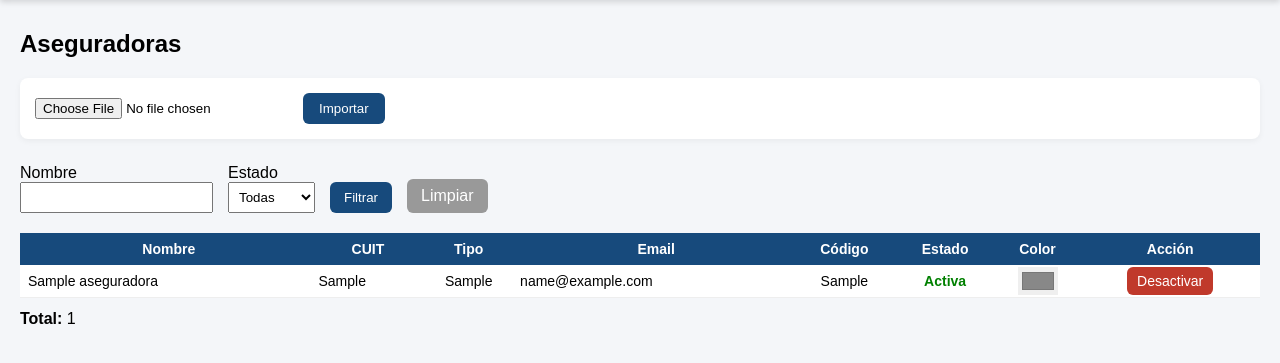
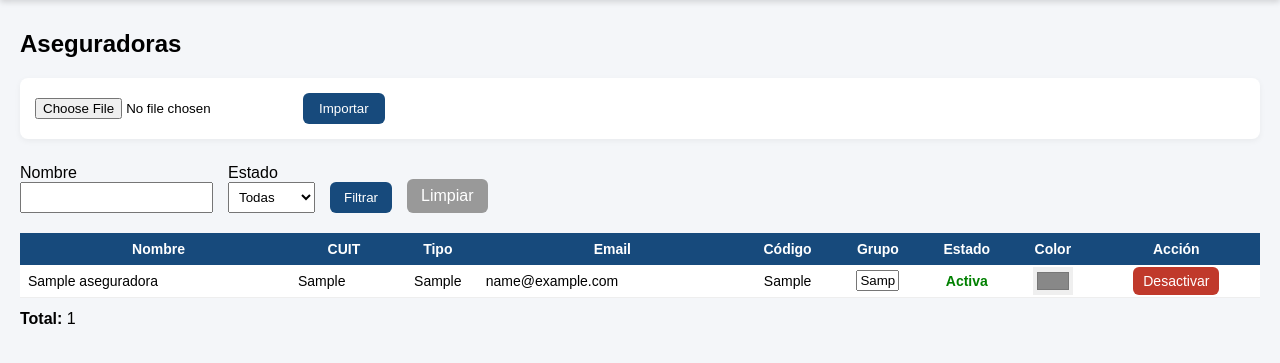
Before and after one commit to MarianGCG/AdminMack, a Django app: page /aseguradoras/ in a window 1280 px wide. Shown: the part 56-419 px from the top of the page. Run offline with Django 4.2, Linux system fonts and the light colour scheme; tables that the repository leaves empty hold one stand-in row (values such as "Sample post").

Commit message:
incorporacion grupos

```diff
--- a/comisiones/templates/importaciones/aseguradoras.html
+++ b/comisiones/templates/importaciones/aseguradoras.html
@@ -81,6 +81,7 @@
             <th>Tipo</th>
             <th>Email</th>
             <th>Código</th>
+            <th>Grupo</th>
             <th>Estado</th>
             <th>Color</th>
             <th>Acción</th>
@@ -98,6 +99,26 @@
             <td>{{ a.email }}</td>
             <td style="text-align:center;">{{ a.codigo_interno }}</td>
 
+            <!-- GRUPO EDITABLE -->
+            <td style="text-align:center;">
+
+                <form method="post"
+                      action="{% url 'actualizar_grupo_aseguradora' a.id %}"
+                      style="margin:0;">
+
+                    {% csrf_token %}
+
+                    <input type="text"
+                           name="grupo"
+                           value="{{ a.grupo|default:'' }}"
+                           maxlength="2"
+                           style="width:35px; text-align:center;"
+                           onchange="this.form.submit()">
+
+                </form>
+
+            </td>
+
             <td style="text-align:center;">
                 {% if a.activa %}
                     <span style="color:green; font-weight:bold;">Activa</span>
@@ -106,7 +127,7 @@
                 {% endif %}
             </td>
 
-        <!-- COLUMNA COLOR -->
+            <!-- COLOR -->
             <td style="text-align:center;">
 
                 <form method="post"
@@ -125,8 +146,7 @@
 
             </td>
 
-
-        <!-- COLUMNA ACCION -->
+            <!-- ACCION -->
             <td style="text-align:center;">
 
                 {% if a.activa %}
@@ -143,17 +163,10 @@
 
             </td>
 
-
-
-
-
-
-
-
         </tr>
         {% empty %}
         <tr>
-            <td colspan="7" style="padding:15px; text-align:center;">
+            <td colspan="9" style="padding:15px; text-align:center;">
                 No hay aseguradoras registradas
             </td>
         </tr>
--- a/comisiones/views_importaciones.py
+++ b/comisiones/views_importaciones.py
@@ -6,6 +6,7 @@ from .services.dolar_service import importar_cotizaciones_excel
 from .services.aseguradoras_service import importar_aseguradoras_excel
 from .services.comprobantes_arca_service import importar_comprobantes_arca
 from .services.cobranzas_service import importar_cobranzas_excel
+
 
 
 # ================================
@@ -53,17 +54,55 @@ def listar_aseguradoras_view(request):
 
 
 # ================================
-# IMPORTAR ASEGURADORAS
+# IMPORTAR COMPROBANTES ARCA
 # ================================
+def importar_comprobantes_arca_view(request):
+
+    resultado = None
+
+    if request.method == "POST":
+        archivo = request.FILES.get("archivo")
+
+        if archivo:
+            resultado = importar_comprobantes_arca(archivo)
+
+    return render( request, "importaciones/comprobantes_arca.html", {"resultado": resultado }
+    )
 
 
+
+def importar_cobranzas_view(request):
+
+    resultado = None
+
+    if request.method == "POST":
+        archivo = request.FILES.get("archivo")
+
+        if archivo:
+            resultado = importar_cobranzas_excel(archivo)
+
+    return render(
+        request,
+        "importaciones/cobranzas.html",
+        {
+            "resultado": resultado
+        }
+    )
+
+
+
+
+# ================================
+# ASEGURADORAS
+# ================================
 
 def aseguradoras_view(request):
 
     resultado = None
 
-    if request.method == "POST":
+    if request.method == "POST" and "archivo" in request.FILES:
         form = ImportarExcelForm(request.POST, request.FILES)
+
         if form.is_valid():
             archivo = request.FILES["archivo"]
             resultado = importar_aseguradoras_excel(archivo)
@@ -72,7 +111,7 @@ def aseguradoras_view(request):
 
     aseguradoras = Aseguradoras.objects.all().order_by("nombre")
 
-    # 🔎 Filtros
+    # Filtros
     nombre = request.GET.get("nombre")
     estado = request.GET.get("estado")
 
@@ -97,15 +136,33 @@ def aseguradoras_view(request):
 
 
 # ================================
+# ACTUALIZAR GRUPO
+# ================================
+
+def actualizar_grupo_aseguradora(request, id):
+
+    aseguradora = Aseguradoras.objects.get(id=id)
+
+    grupo = request.POST.get("grupo")
+
+    if grupo:
+        aseguradora.grupo = grupo.strip().upper()
+    else:
+        aseguradora.grupo = None
+
+    aseguradora.save()
+
+    return redirect("aseguradoras")
+
+
+# ================================
 # ACTIVAR ASEGURADORA
 # ================================
-
 
 def activar_aseguradora(request, id):
 
     aseguradora = Aseguradoras.objects.get(id=id)
 
-    # guardar color si viene
     color = request.POST.get("color")
     if color:
         aseguradora.color = color
@@ -116,11 +173,10 @@ def activar_aseguradora(request, id):
     return redirect("aseguradoras")
 
 
+# ================================
+# DESACTIVAR / ELIMINAR
+# ================================
 
-
-# ================================
-# ELIMINAR / DESACTIVAR ASEGURADORA
-# ================================
 def eliminar_o_desactivar_aseguradora(request, id):
 
     aseguradora = Aseguradoras.objects.get(id=id)
@@ -136,38 +192,3 @@ def eliminar_o_desactivar_aseguradora(request, id):
         aseguradora.delete()
 
     return redirect("aseguradoras")
-
-
-# ================================
-# IMPORTAR COMPROBANTES ARCA
-# ================================
-def importar_comprobantes_arca_view(request):
-
-    resultado = None
-
-    if request.method == "POST":
-        archivo = request.FILES.get("archivo")
-
-        if archivo:
-            resultado = importar_comprobantes_arca(archivo)
-
-    return render( request, "importaciones/comprobantes_arca.html", {"resultado": resultado }
-    )
-
-def importar_cobranzas_view(request):
-
-    resultado = None
-
-    if request.method == "POST":
-        archivo = request.FILES.get("archivo")
-
-        if archivo:
-            resultado = importar_cobranzas_excel(archivo)
-
-    return render(
-        request,
-        "importaciones/cobranzas.html",
-        {
-            "resultado": resultado
-        }
-    )
```
Lines whose indentation alone changed are shown as unchanged.
